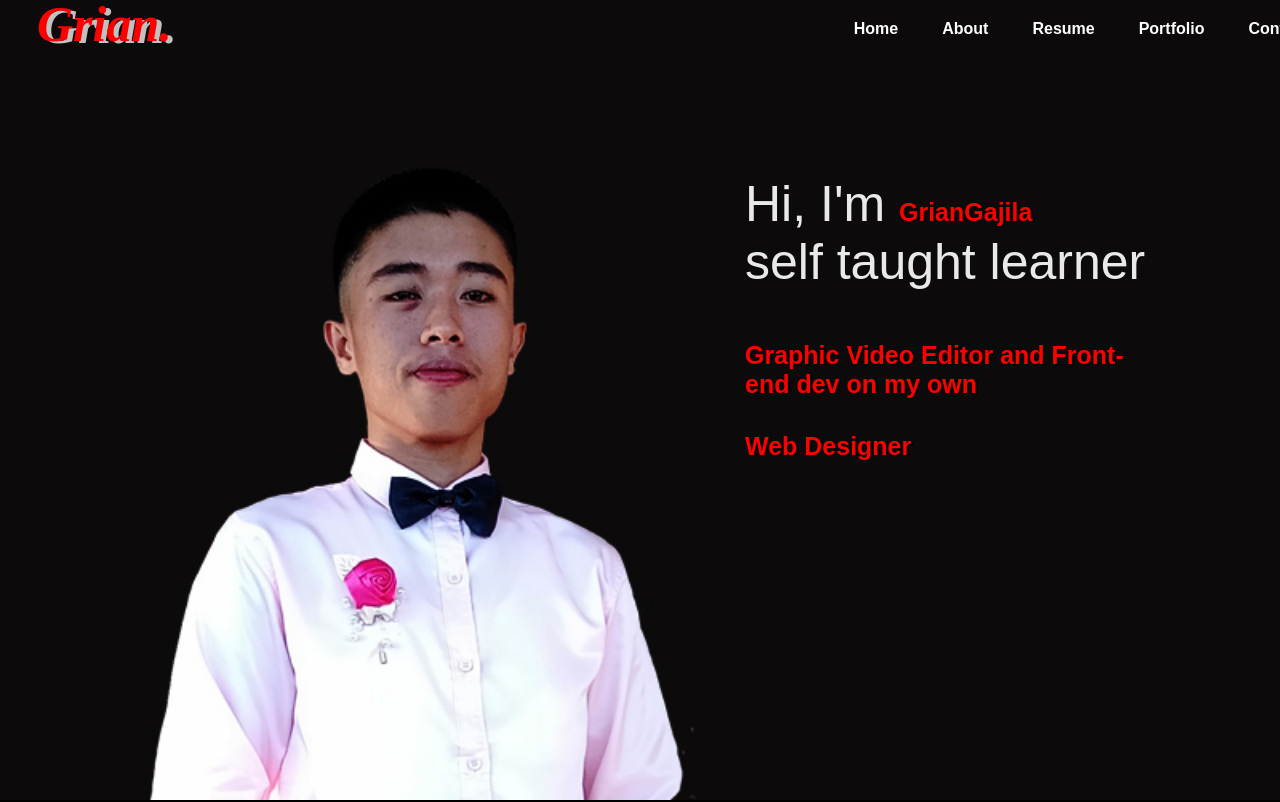
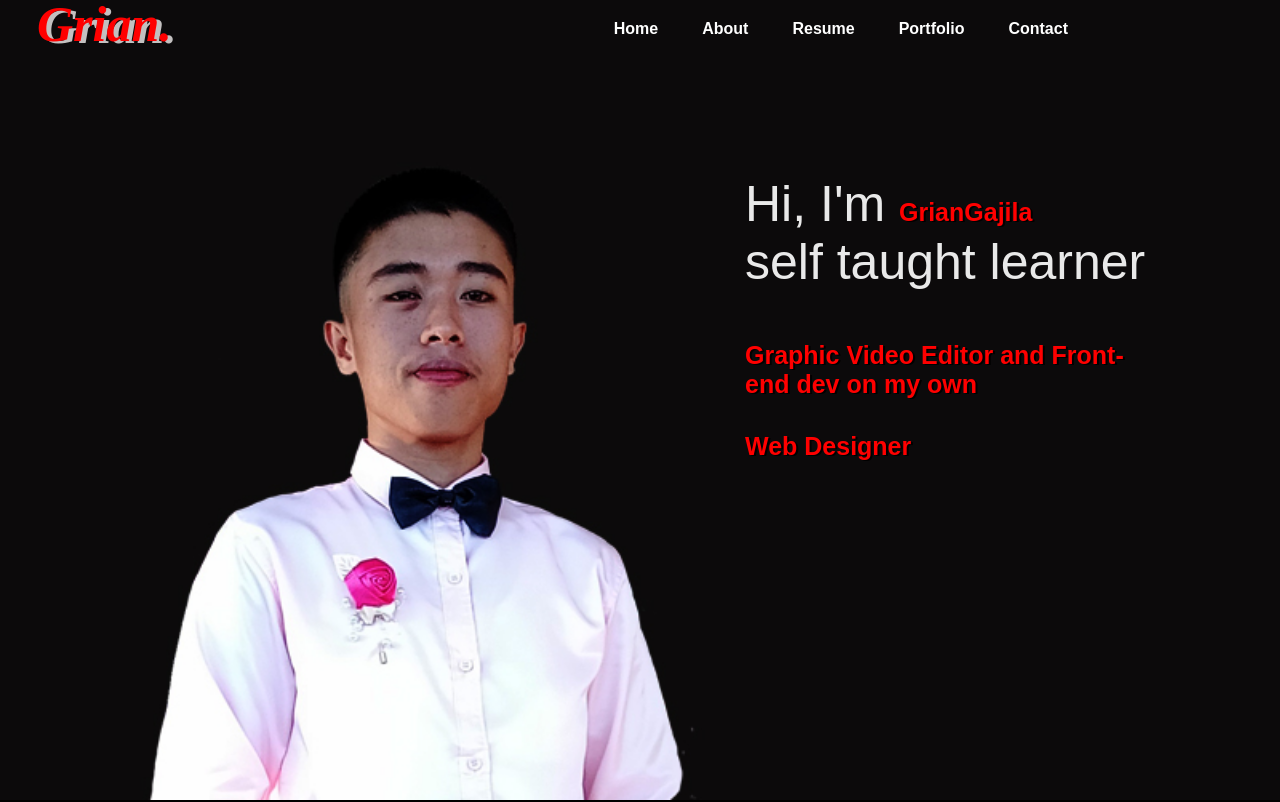
Before and after one commit to cpe-prog/My-First-Portfolio, a plain HTML site: page index.html in a window 1280 px wide. Shown: the top 802 px of the page. Drawn offline with Linux system fonts and the light colour scheme.

Commit message:
edit nav

```diff
--- a/Design/style.css
+++ b/Design/style.css
@@ -44,7 +44,7 @@ nav{
   align-items: center;
   justify-content: space-between;
   flex-wrap: wrap;
-  width: 85rem;
+  width: 70rem;
   height: 60px;
   transition: background 0.5s;
   position: fixed;
```
